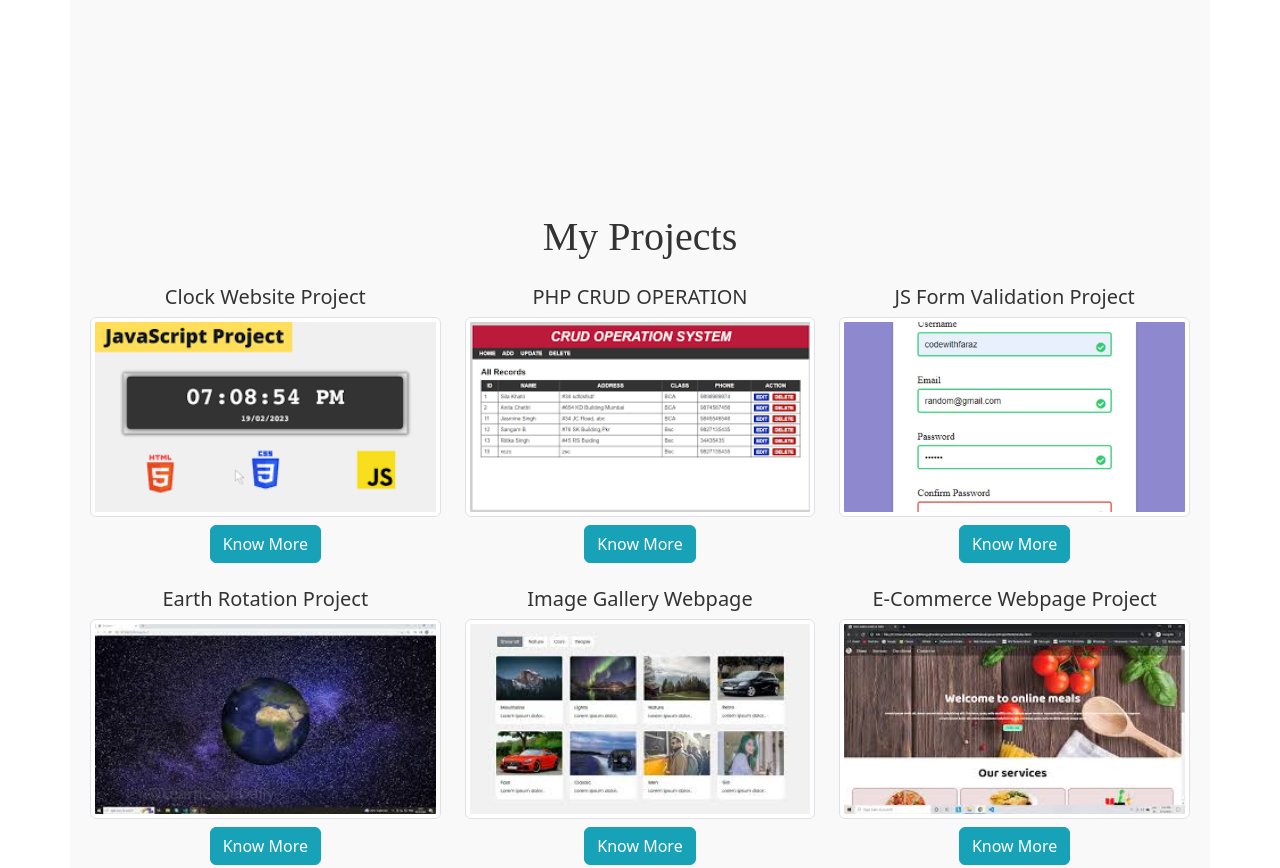
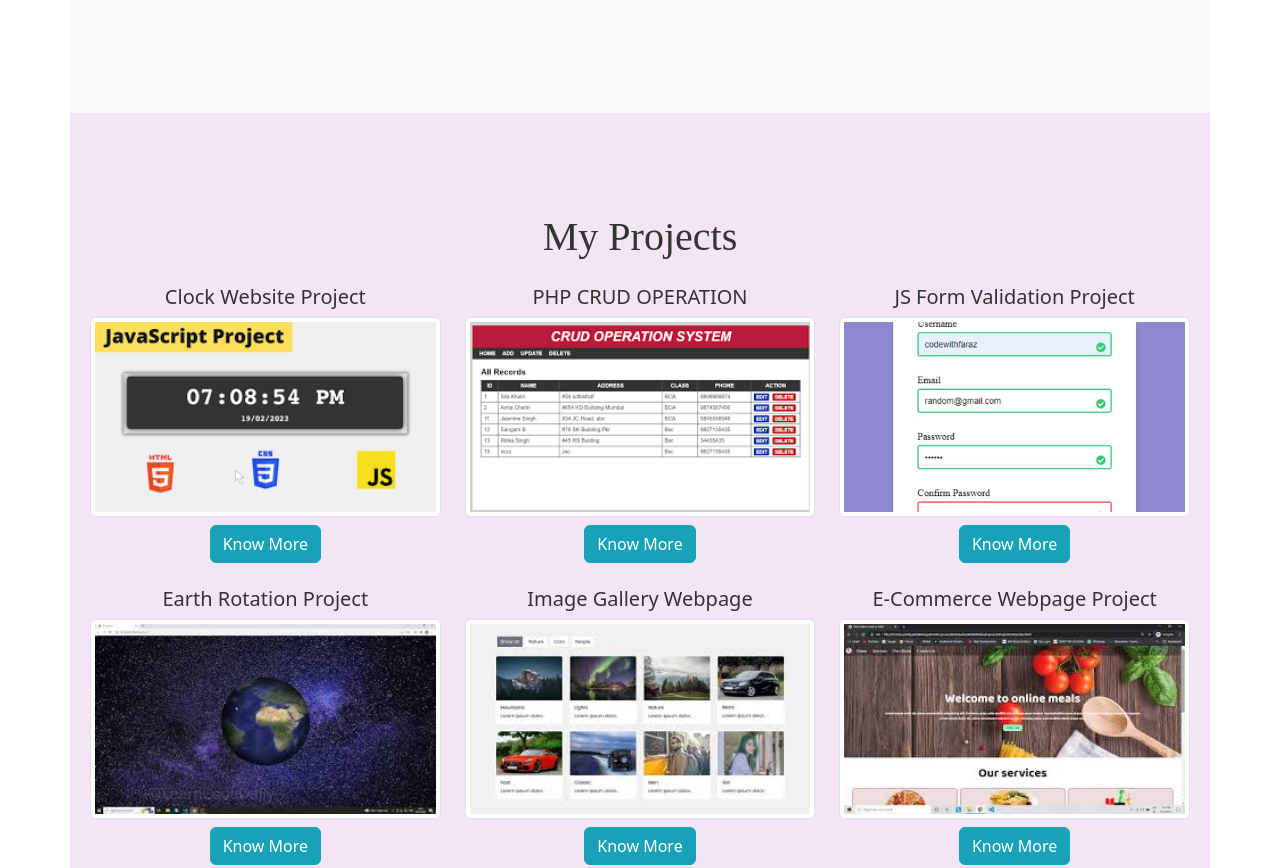
Before and after one commit to agantuk-create/portfolio, a plain HTML site: page index.html in a window 1280 px wide. Shown: the part 1739-2607 px from the top of the page. Drawn offline with nearby package versions, Linux system fonts and the light colour scheme.

Commit message:
Update index.html

```diff
--- a/index.html
+++ b/index.html
@@ -208,7 +208,7 @@
 
       <!-- Project Section -->
 
-      <div id="Project_Section" class="container projects-section" style="padding: 100px 20px; background-color: #f9f9f9;">
+      <div id="Project_Section" class="container projects-section" style="padding: 100px 20px; background-color: #f3e5f5;">
           <h1 class="text-center" style="font-family: 'Elephant'; color: #333333;">My Projects</h1>
           <div class="row mt-4">
               <div class="col-md-4 text-center mb-4">
```
